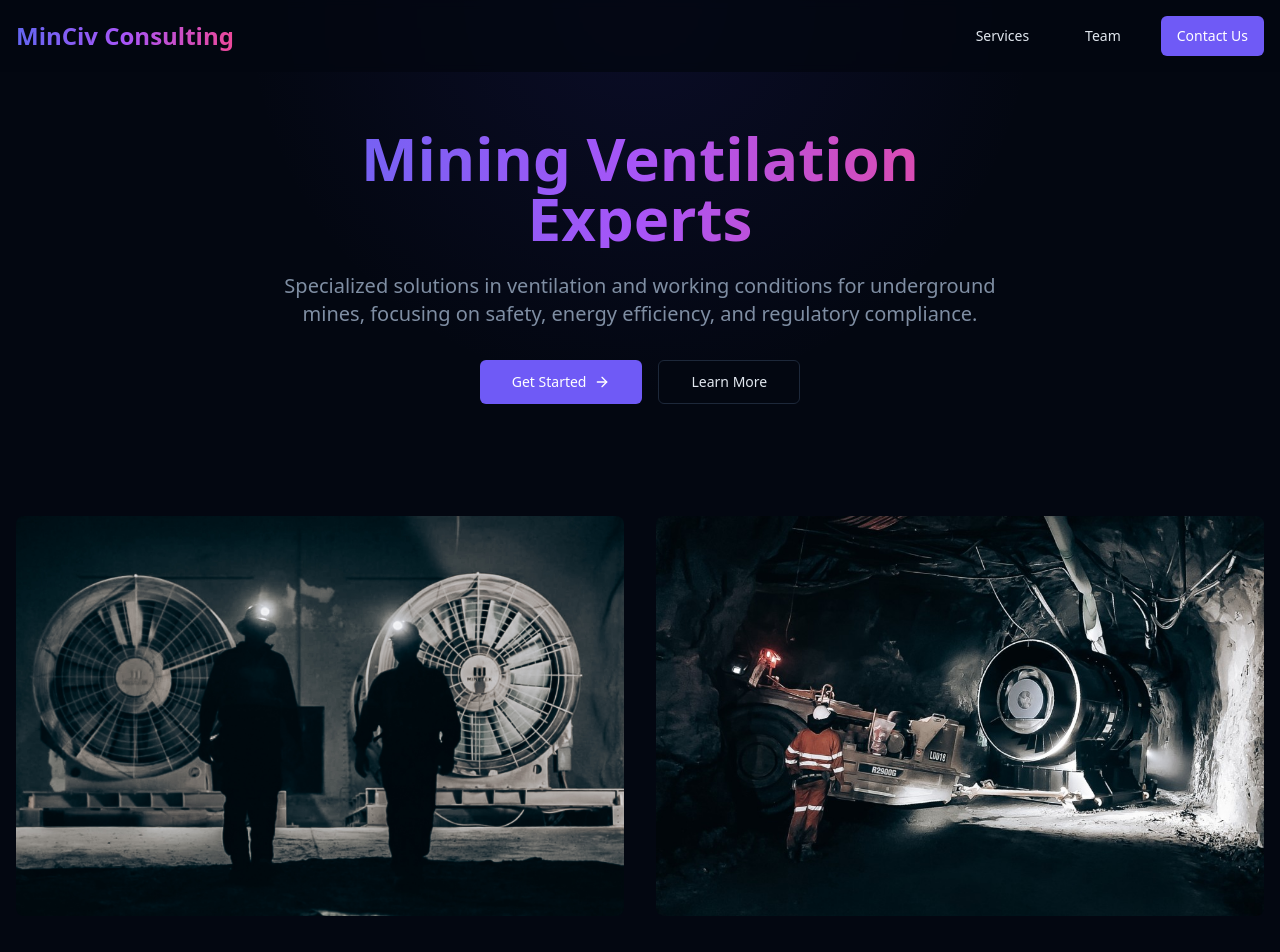
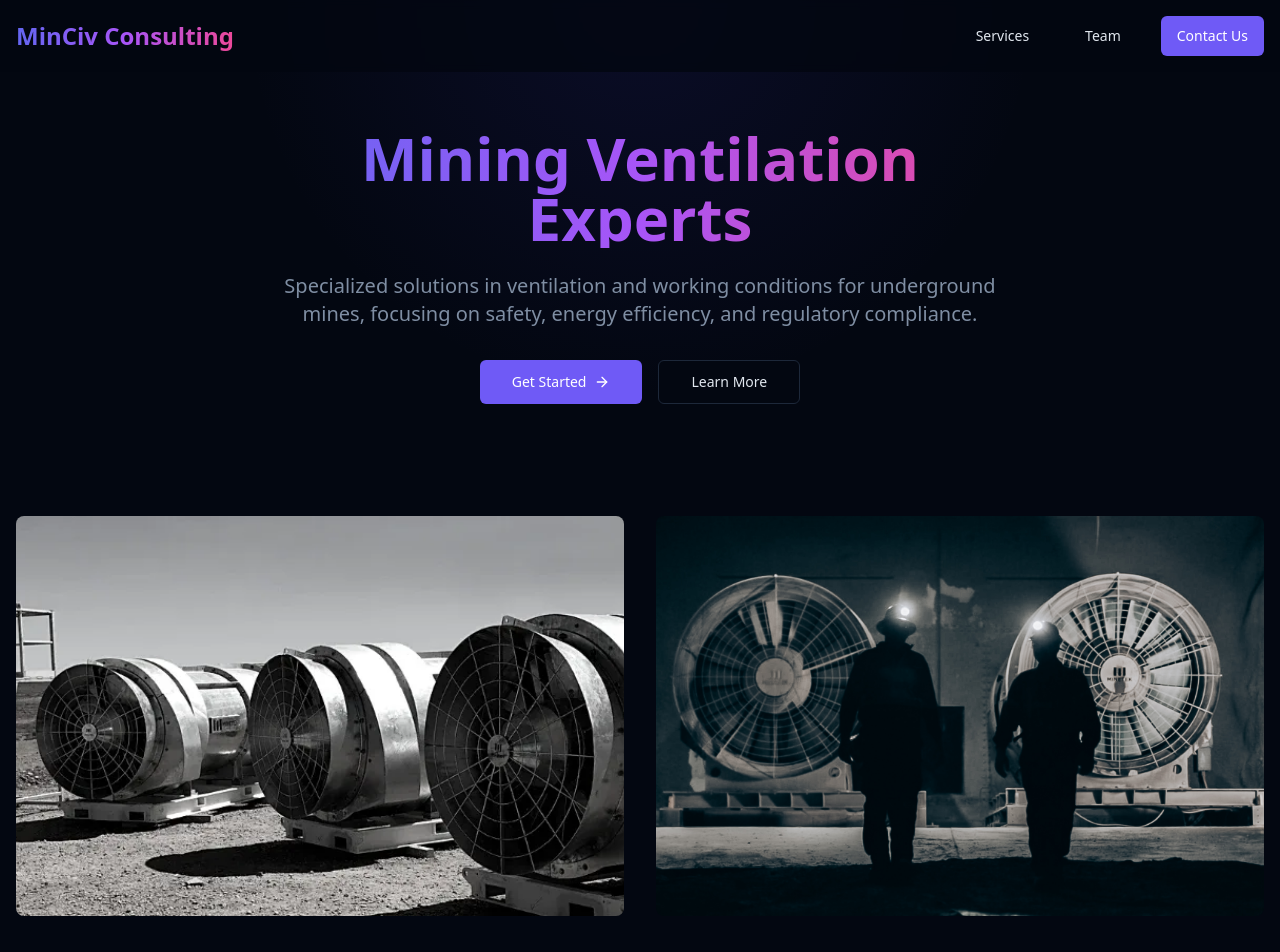
Before and after one commit to LordAikan/MinCiv_ca, a React (Vite) app: page / in a window 1280 px wide. Shown: the top 952 px of the page. Built offline with nearby package versions, Linux system fonts and the light colour scheme.

Commit message:
Update App.jsx

```diff
--- a/src/App.jsx
+++ b/src/App.jsx
@@ -145,12 +145,12 @@ export default function App() {
         <div className="container mx-auto px-4">
           <div className="grid md:grid-cols-2 gap-8">
             <img
-              src="/Logos/Fondo1.jpg"
+              src="/Logos/vent-2.webp"
               alt="Mining ventilation equipment"
               className="w-full h-[400px] object-cover rounded-lg"
             />
             <img
-              src="/Logos/Fondo2.jfif"
+              src="/Logos/Fondo1.jpg"
               alt="Underground mining operations"
               className="w-full h-[400px] object-cover rounded-lg"
             />
```
